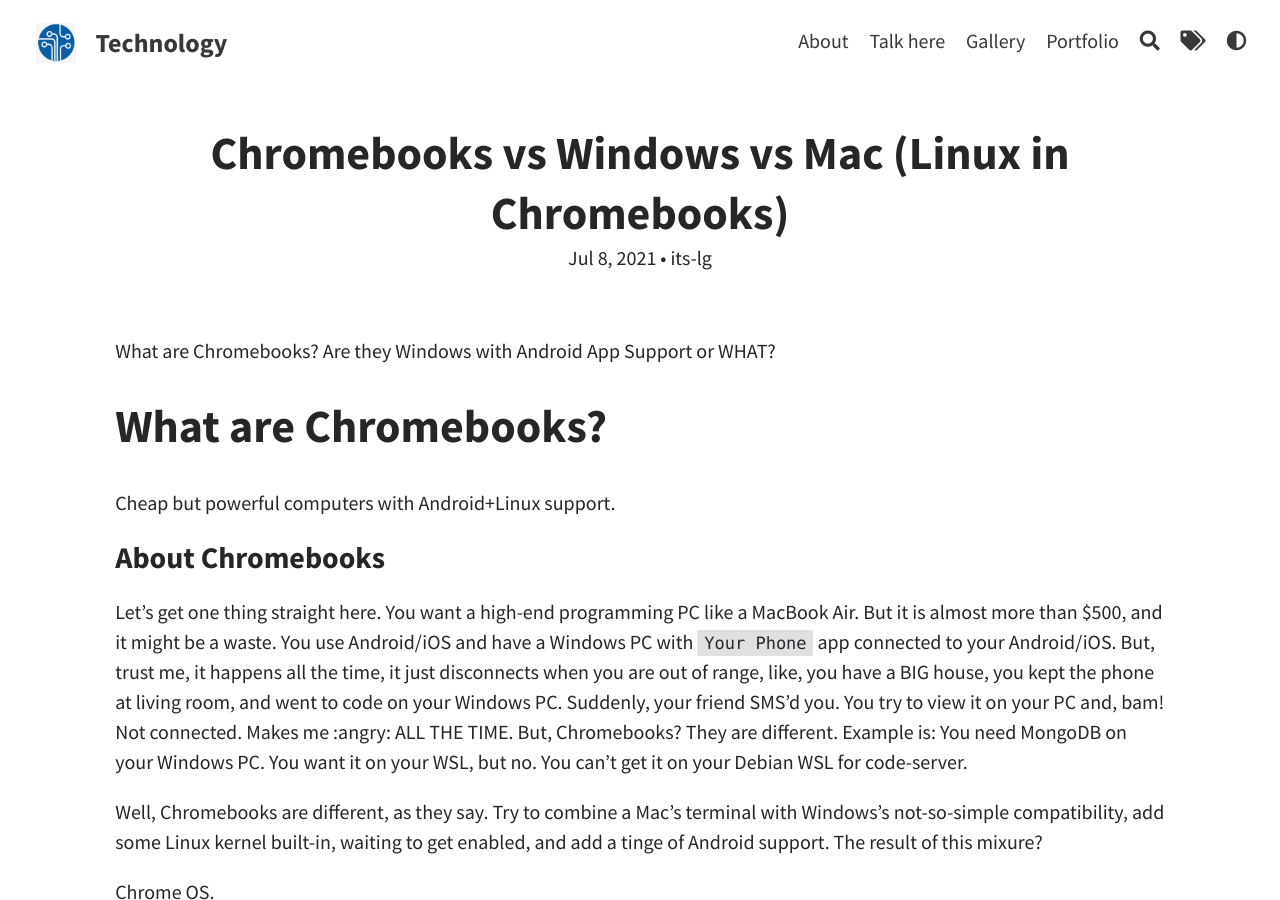
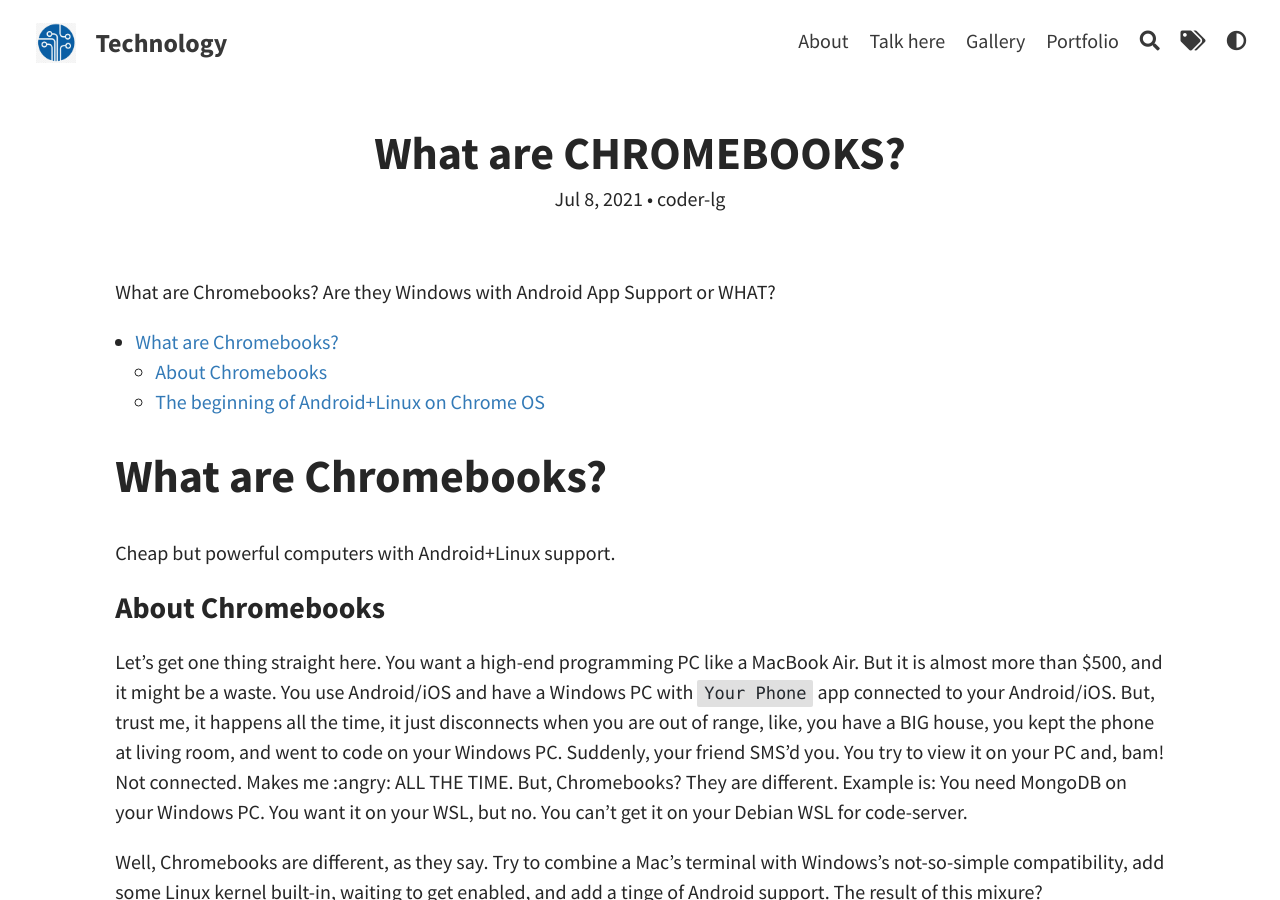
Before and after one commit to coder-lg/tech, a Jekyll site: the page built from _posts/2021-06-08-chromebooks.md, in a window 1280 px wide and 900 px high. Built offline with Jekyll 4.4.1, drawn with Linux system fonts in a browser that asks for light colours.

Commit message:
Update 2021-06-08-chromebooks.md

```diff
--- a/_posts/2021-06-08-chromebooks.md
+++ b/_posts/2021-06-08-chromebooks.md
@@ -1,14 +1,10 @@
 ---
 layout: post
-title:  "Chromebooks vs Windows vs Mac (Linux in Chromebooks)"
+title:  "What are CHROMEBOOKS?"
 date:   2021-07-08 15:45:00 +0530
 bootstrap: true
-author: its-lg
+author: coder-lg
 excerpt_seperator: <!--more-->
-toc: true
-redirect_from:
-  - /tech/chromebooks/
-permalink: /tech/chromebooks/
 categories:
 - tech
 - chromebooks
@@ -17,6 +13,8 @@ categories:
 ---
 What are Chromebooks? Are they Windows with Android App Support or WHAT?
 <!--more-->
+* TOC
+{:toc}
 # What are Chromebooks?
 Cheap but powerful computers with Android+Linux support.
 ### About Chromebooks
```
